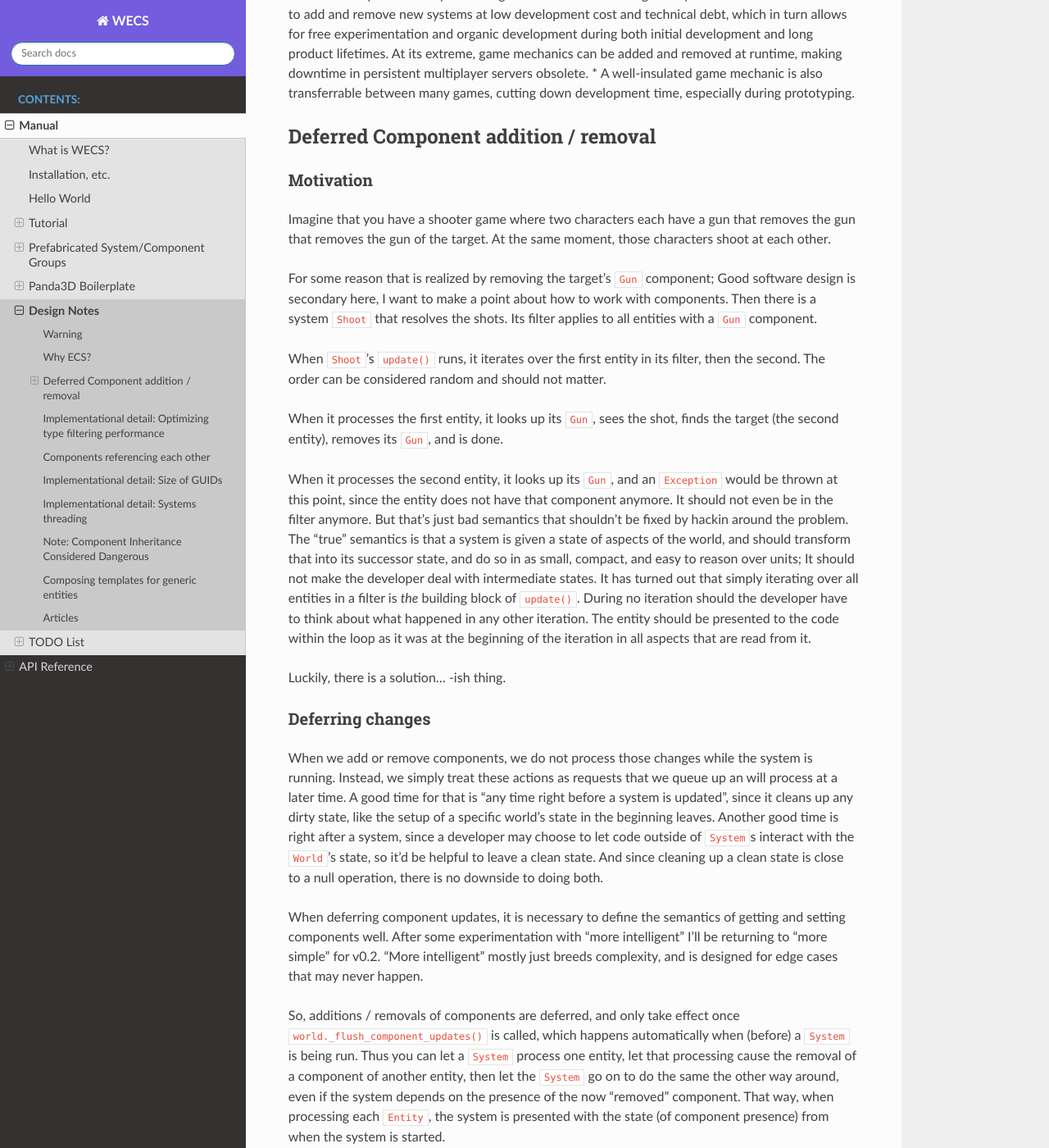
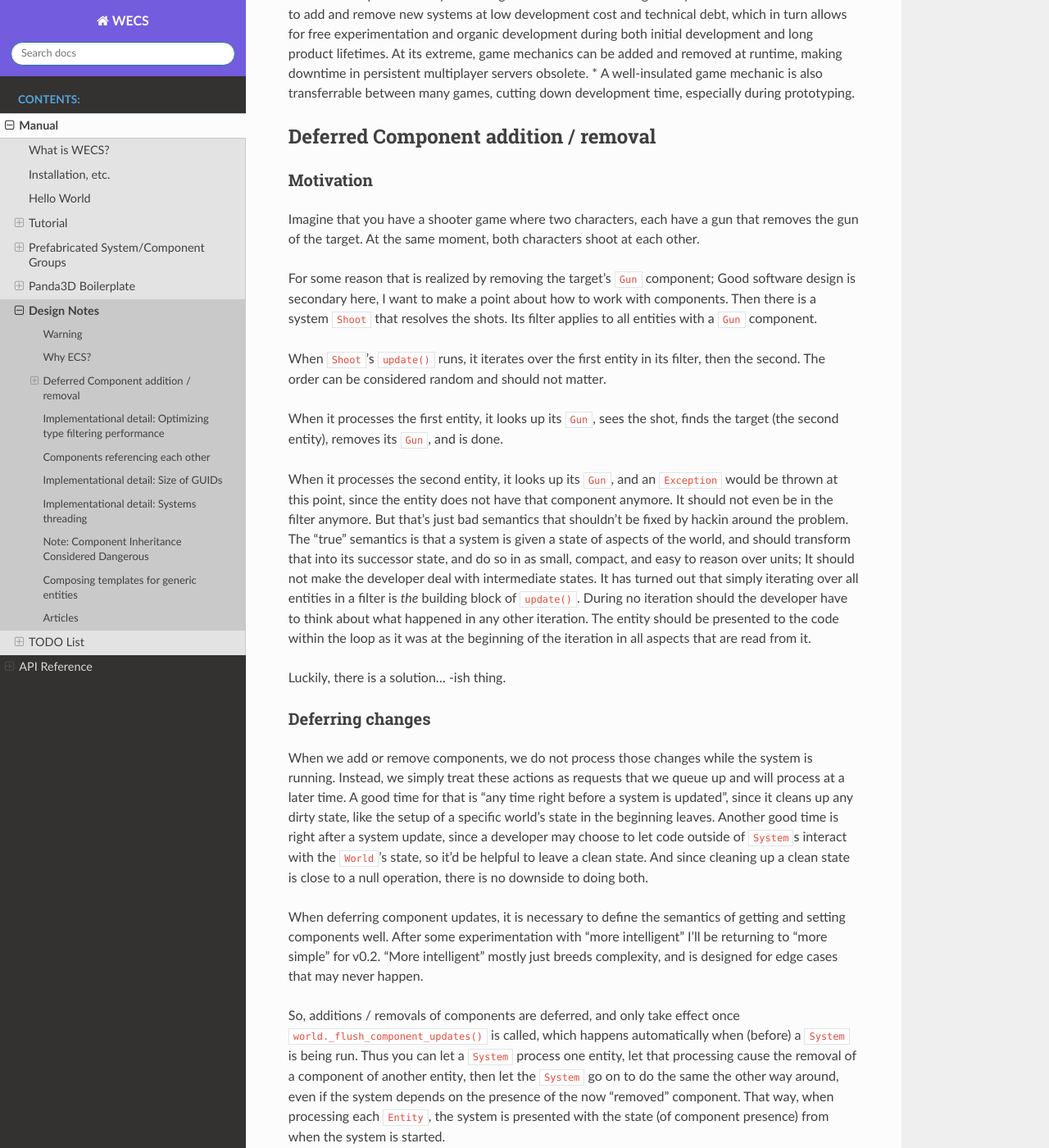
Before and after one commit to TheCheapestPixels/wecs, a Sphinx documentation site: the page built from docs/manual/design.rst, in a window 1280 px wide and 1400 px high, scrolled down 678 px. Shown: the whole window at 82% size. Built offline with Sphinx 7.4.7 and the Read the Docs theme 2.0.0, drawn with Linux system fonts in a browser that asks for light colours.

Commit message:
typos
not sure about the last fix ("update"). That sentence ends weirdly.

```diff
--- a/docs/manual/design.rst
+++ b/docs/manual/design.rst
@@ -41,9 +41,9 @@ Deferred Component addition / removal
 Motivation
 ~~~~~~~~~~
 
-Imagine that you have a shooter game where two characters each have a
-gun that removes the gun that removes the gun of the target. At the same
-moment, those characters shoot at each other.
+Imagine that you have a shooter game where two characters, each have a
+gun that removes the gun of the target. At the same
+moment, both characters shoot at each other.
 
 For some reason that is realized by removing the target’s ``Gun``
 component; Good software design is secondary here, I want to make a
@@ -80,10 +80,10 @@ Deferring changes
 
 When we add or remove components, we do not process those changes while
 the system is running. Instead, we simply treat these actions as
-requests that we queue up an will process at a later time. A good time
+requests that we queue up and will process at a later time. A good time
 for that is “any time right before a system is updated”, since it cleans
 up any dirty state, like the setup of a specific world’s state in the
-beginning leaves. Another good time is right after a system, since a
+beginning leaves. Another good time is right after a system update, since a
 developer may choose to let code outside of ``System``\ s interact with
 the ``World``\ ’s state, so it’d be helpful to leave a clean state. And
 since cleaning up a clean state is close to a null operation, there is
```
